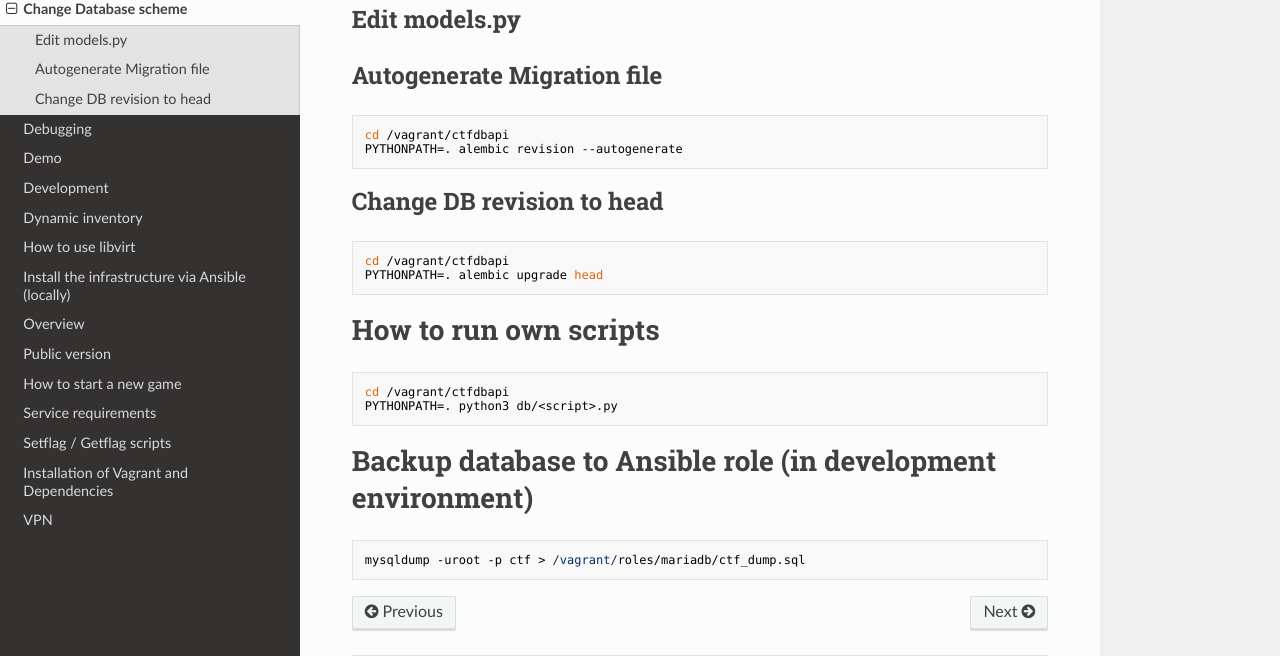
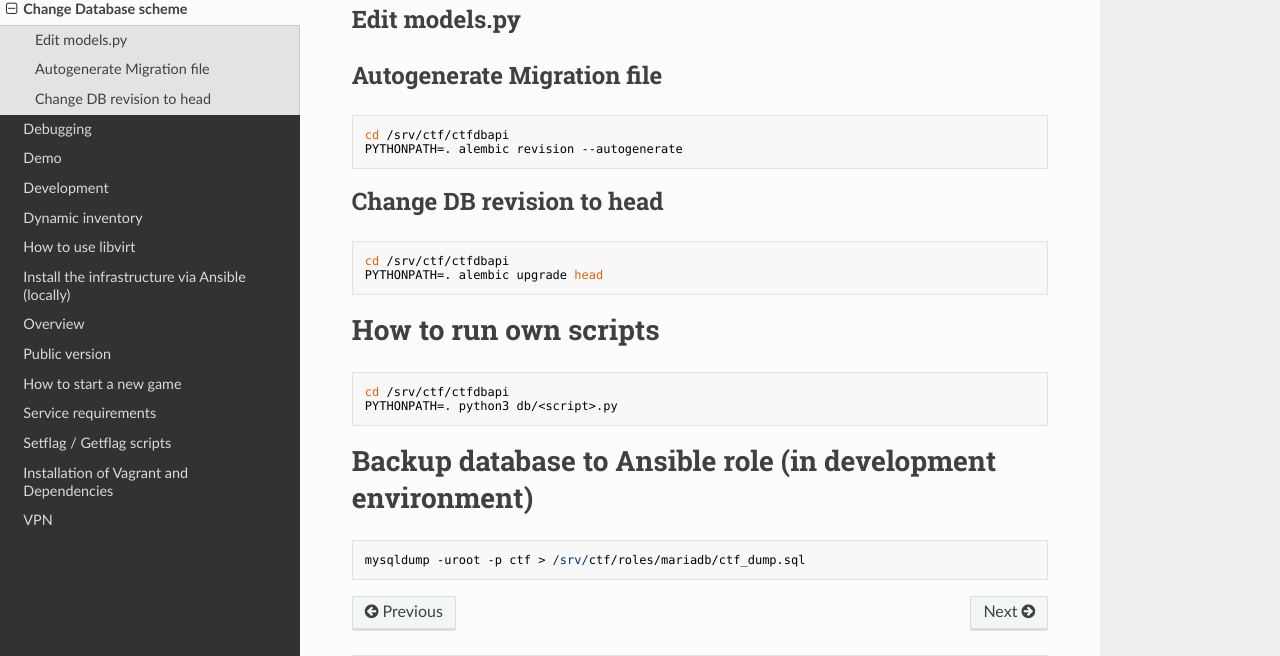
Before and after one commit to hsasctf/lxctf, an MkDocs documentation site: the page built from docs/database_migration.md, in a window 1280 px wide. Shown: the part 157-813 px from the top of the page. Built offline with MkDocs 1.6.1, drawn with Linux system fonts in a browser that asks for light colours; nearby versions of some CDN libraries.

Commit message:
Update database_migration.md

````diff
--- a/docs/database_migration.md
+++ b/docs/database_migration.md
@@ -5,7 +5,7 @@
 ## Autogenerate Migration file
 
 ```
-cd /vagrant/ctfdbapi
+cd /srv/ctf/ctfdbapi
 PYTHONPATH=. alembic revision --autogenerate
 ```
 
@@ -15,7 +15,7 @@ PYTHONPATH=. alembic revision --autogenerate
 
 
 ```
-cd /vagrant/ctfdbapi
+cd /srv/ctf/ctfdbapi
 PYTHONPATH=. alembic upgrade head
 ```
 
@@ -25,12 +25,12 @@ PYTHONPATH=. alembic upgrade head
 # How to run own scripts
 
 ```
-cd /vagrant/ctfdbapi
+cd /srv/ctf/ctfdbapi
 PYTHONPATH=. python3 db/<script>.py
 ```
 
 # Backup database to Ansible role  (in development environment)
 
 ```
-mysqldump -uroot -p ctf > /vagrant/roles/mariadb/ctf_dump.sql
+mysqldump -uroot -p ctf > /srv/ctf/roles/mariadb/ctf_dump.sql
 ```
````
